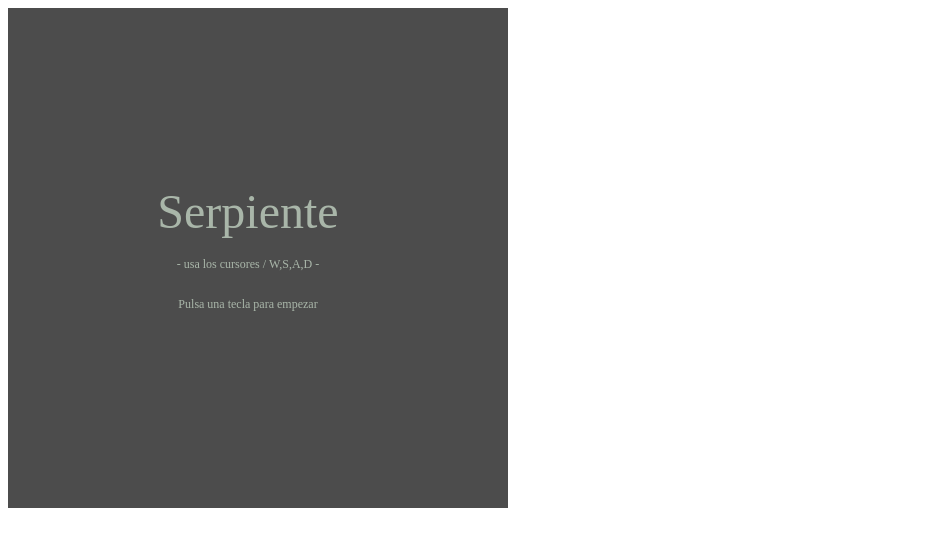
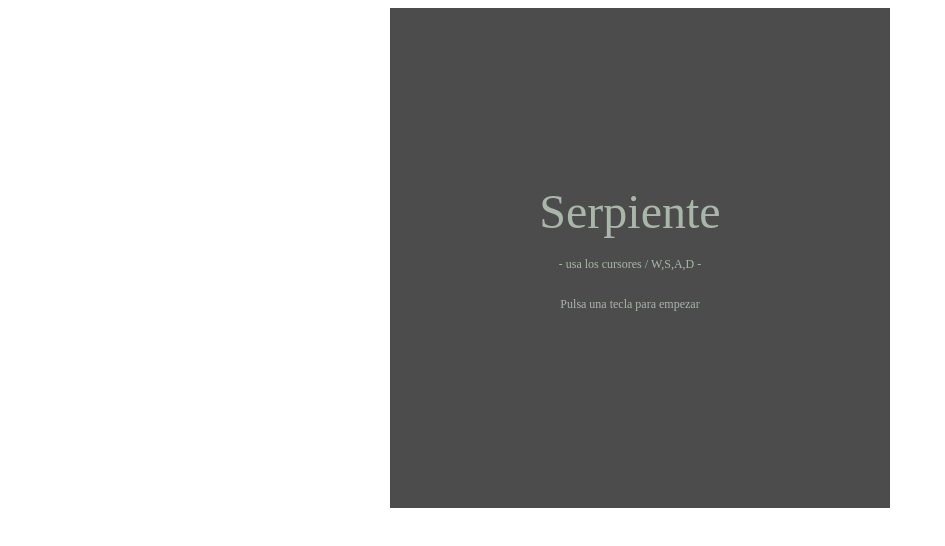
Before and after one commit to SantiagoRevelo/Snake-Clone, a plain HTML site: page index.html in a window 1280 px wide. Shown: the whole page, without its empty margins (0-945 px from the left). Drawn offline with Linux system fonts and the light colour scheme.

Commit message:
Adjust to window

```diff
--- a/snake.html
+++ b/index.html
@@ -9,12 +9,8 @@
     </head>
 
     <body>
-        <!-- Insert your HTML here -->
-
-        <canvas id="gameCanvas"></canvas>
-
-
+        <canvas id="gameCanvas" style="display: block; margin: 0 auto;"></canvas>
         <!-- Scripts -->
-        <script src="js/snakeGame.js"></script>
+        <script src="js/serpiente.js"></script>
     </body>
 </html>
--- a/js/snakeGame.js
+++ b/js/serpiente.js
@@ -2,8 +2,11 @@ var pixelSize = 20;
 var fieldSize = 25;
 
 var canvas = document.getElementById('gameCanvas');
+canvas.removeAttribute('width');
+canvas.removeAttribute('heihgt');
 canvas.width = pixelSize * fieldSize;
 canvas.height = pixelSize * fieldSize;
+
 
 var ctx = canvas.getContext('2d');
 
```
